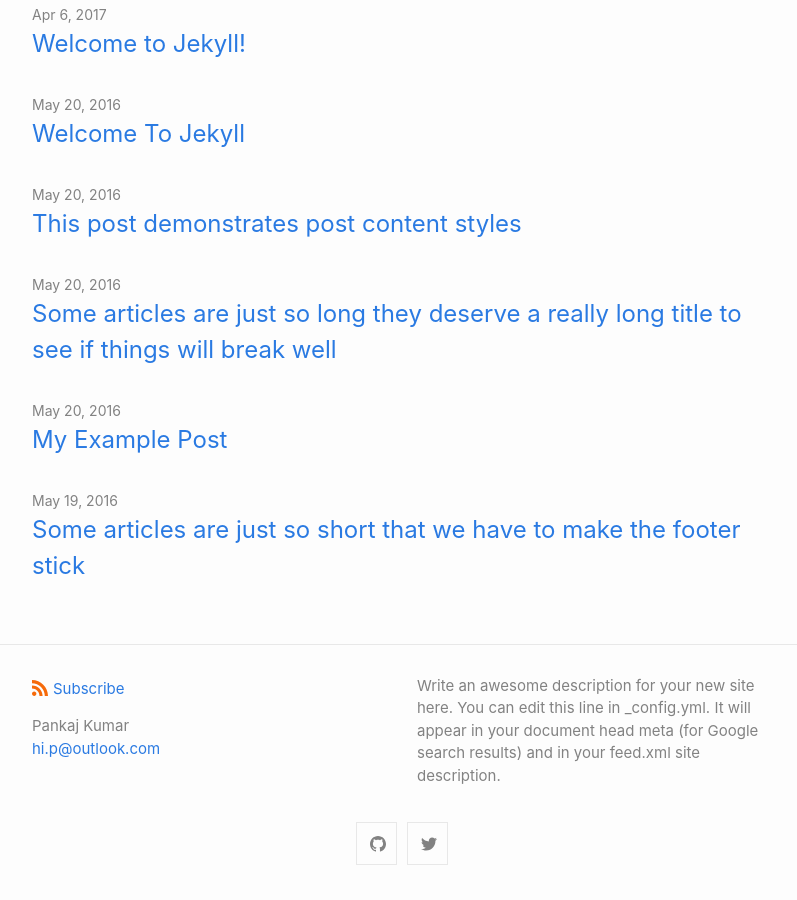
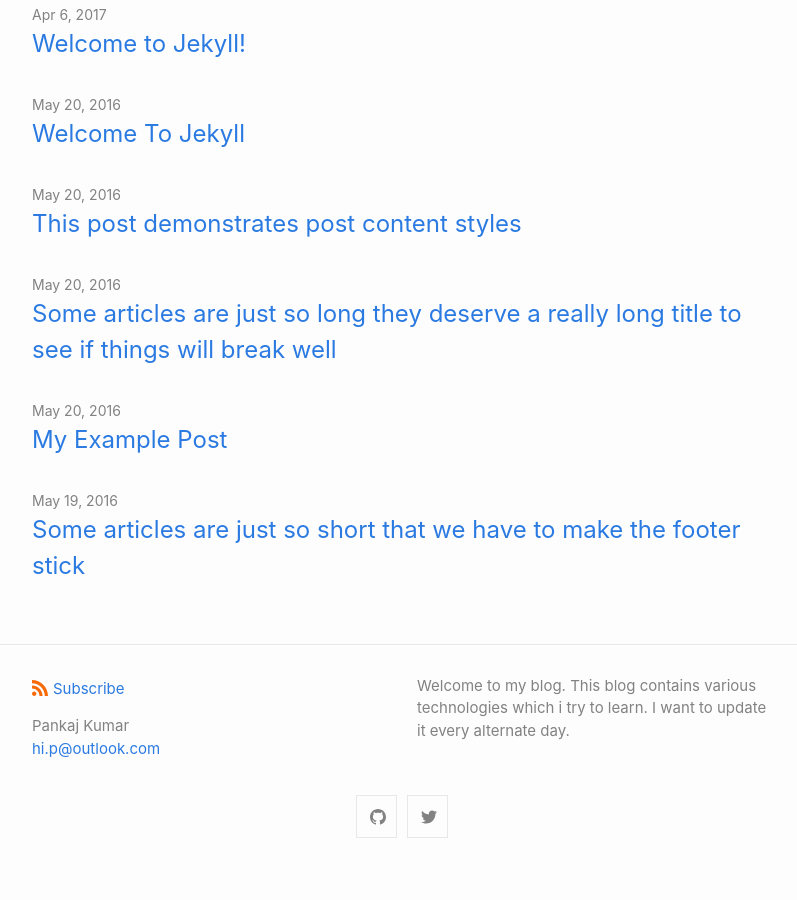
Before and after one commit to colzeb/sfdx_blog, a Jekyll site: the page built from index.md, in a window 1280 px wide and 900 px high, scrolled down 720 px. Shown: the whole window, without its empty margins (238-1035 px from the left). Built offline with Jekyll 4.4.1, drawn with Linux system fonts in a browser that asks for light colours; after the commit the page ends 1593 px from its top, so only the background shows below that.

Commit message:
description update

```diff
--- a/_config.yml
+++ b/_config.yml
@@ -3,9 +3,8 @@ author:
   name: Pankaj Kumar
   email: hi.p@outlook.com
 description: > # this means to ignore newlines until "show_excerpts:"
-  Write an awesome description for your new site here. You can edit this
-  line in _config.yml. It will appear in your document head meta (for
-  Google search results) and in your feed.xml site description.
+  Welcome to my blog. This blog contains various technologies which i try to learn.
+  I want to update it every alternate day.
 
 show_excerpts: false # set to true to show excerpts on the homepage
 
```
